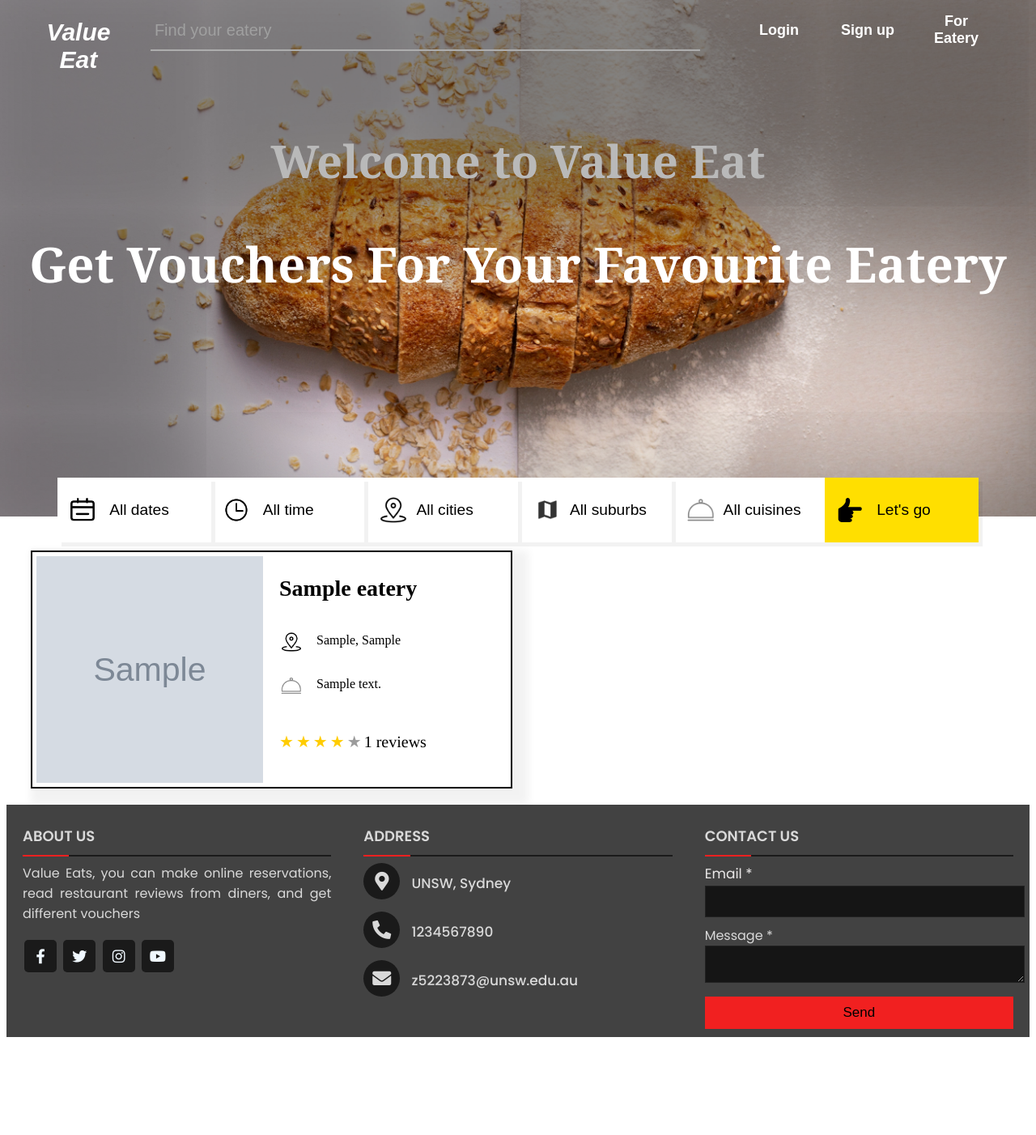
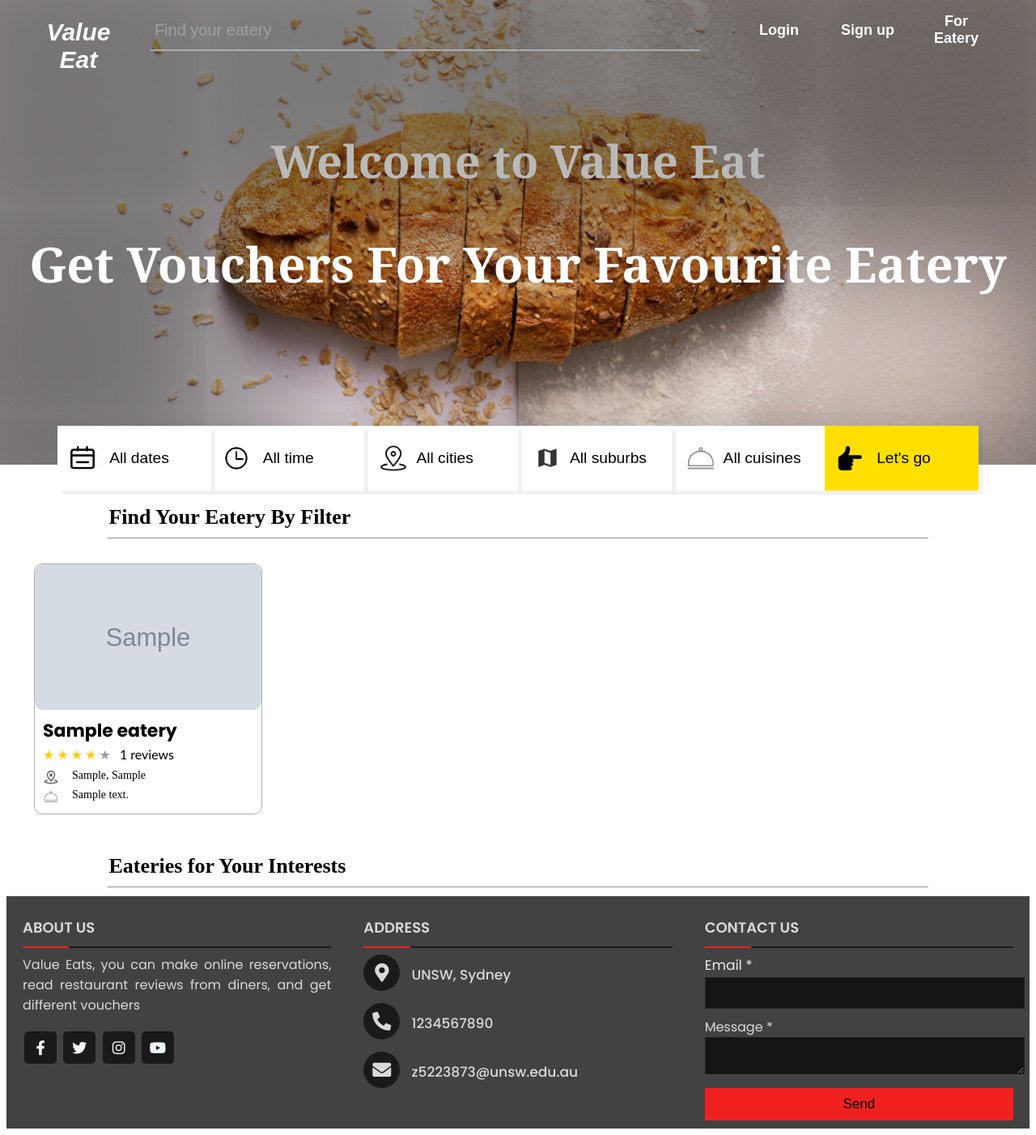
Before and after one commit to JoeZhao527/capstoneproject-comp3900-h13a-pass, a Flask app: page /diner/home in a window 1280 px wide. Shown: the whole page at 81% size. Before the commit the page ends 1281 px from the top, so only its background shows below. Run offline with Flask 2, Linux system fonts and the light colour scheme; tables that the repository leaves empty hold one stand-in row (values such as "Sample post"); grey boxes marked "Sample" are stand-in pictures.

Commit message:
update home ui

```diff
--- a/frontend/static/scripts/home.js
+++ b/frontend/static/scripts/home.js
@@ -309,6 +309,7 @@ const eatery_section = document.getElementById('eateries');
 
 submit_filter.onclick = () => {
     getFilterAndLoad();
+    submit_filter.scrollIntoView({ behavior: 'smooth' });
 }
 
 function getFilterAndLoad() {
@@ -347,13 +348,43 @@ function searchEateryByFilter(filter_data) {
     xhr.send(JSON.stringify(filter_data))
 }
 
+
 /**
  * Load the eateries into the main page
  * @param {Array} eateries a list of eateries, with eatery name, location, images etc.
  */
+let curr_pos = 0;
+
 function loadEateries(eateries) {
+    let eatery_length = Math.floor(eateries.length / 4)
+    if (eatery_length < 1) {
+        search_scroll_right.style.visibility = 'hidden';
+    }
+
+    console.log(eatery_length)
+    search_scroll_left.onclick = () => {
+        console.log(curr_pos)
+        if (curr_pos > 0) {
+            curr_pos = curr_pos - 1;
+            eateries_section.scroll({left: 1210*curr_pos, behavior: 'smooth'})
+        }
+        if (curr_pos == 0) search_scroll_left.style.visibility = 'hidden';
+        if (curr_pos != eatery_length) search_scroll_right.style.visibility = 'visible'
+    }
+
+    search_scroll_right.onclick = () => {
+        console.log(curr_pos)
+        if (curr_pos < eatery_length) {
+            curr_pos = curr_pos + 1;
+            eateries_section.scroll({left: 1210*curr_pos, behavior: 'smooth'})
+        }
+        if (curr_pos != 0) search_scroll_left.style.visibility = 'visible'
+        if (curr_pos == eatery_length) search_scroll_right.style.visibility = 'hidden'
+    }
+
     eatery_section.innerHTML = ''
     let default_img_src = '../static/images/food_1.jpg';
+
 
     for (let idx = 0; idx < eateries.length; idx++) {
         // address image icon
@@ -381,6 +412,7 @@ function loadEateries(eateries) {
         let h1 = document.createElement('h1');
 
         // make eatery name element
+        if (name.length > 20) name = name.substring(0,20) + '...'
         h1.innerHTML = name;
         name_div.appendChild(h1);
 
@@ -394,6 +426,7 @@ function loadEateries(eateries) {
         let eatery_img = new Image();
         if (img_src !== '') eatery_img.src = img_src;
         else eatery_img.src = default_img_src;
+        eatery_img.className = 'eatery-img'
         img_div.appendChild(eatery_img);
 
         // address span
@@ -402,8 +435,8 @@ function loadEateries(eateries) {
         addr_span.innerHTML = addr;
 
         // make address line
-        content_divs[0].appendChild(addr_img);
-        content_divs[0].appendChild(addr_span);
+        content_divs[1].appendChild(addr_img);
+        content_divs[1].appendChild(addr_span);
 
 
         // cuisine span
@@ -411,17 +444,17 @@ function loadEateries(eateries) {
         cuisine_span.className = 'child';
         cuisine_span.innerHTML = cuisine;
 
-        content_divs[1].appendChild(cuisine_img);
-        content_divs[1].appendChild(cuisine_span);
+        content_divs[2].appendChild(cuisine_img);
+        content_divs[2].appendChild(cuisine_span);
 
 
         // rating span, currently static
         let star_div = document.createElement('div')
         star_div.className = 'Stars'
         star_div.style = `--rating: ${avg_rating}`;
-        star_div.innerHTML = `${num_review} reviews`;
+        star_div.innerHTML = `\xa0 ${num_review} reviews`;
 
-        content_divs[2].appendChild(star_div);
+        content_divs[0].appendChild(star_div);
 
         // append name, address, cusine and stars to sub_container
         sub_container.appendChild(name_div);
@@ -441,6 +474,7 @@ function loadEateries(eateries) {
 
         eatery_section.appendChild(container);
     }
+
     /*
     <div>
         <div>
@@ -467,16 +501,10 @@ function loadEateries(eateries) {
 
 }
 
+/* scroll button logic */
+const search_scroll_left = document.getElementsByClassName('left-arrow')[0]
+const search_scroll_right = document.getElementsByClassName('right-arrow')[0]
+const eateries_section = document.getElementById('eateries');
+const total_width = eateries_section.offsetLeft;
+let cur_width = total_width;
 getFilterAndLoad();
-
-
-// fetch("../../templates/footer.html")
-//   .then(response => {
-//     return response.text()
-//   })
-//   .then(data => {
-//     document.querySelector("footer").innerHTML = data;
-//   });
-
-
-//document.getElementById("footer").innerHTML='<object type="text/html" data="footer.html" ></object>';
--- a/frontend/static/styles/home.css
+++ b/frontend/static/styles/home.css
@@ -17,7 +17,7 @@ body {
     background-repeat: no-repeat;
     background-position-y: center;
     margin: -3rem -1rem;
-    height: 40rem;
+    height: 36rem;
     box-shadow: inset 10rem 10rem 10rem 10rem rgba(0,0,0,0.5);
 }
 
@@ -38,8 +38,6 @@ body {
 
 /* filter */
 #filter {
-    position: sticky;
-    top: 0;
     width: 90%;
     margin: 0 auto;
     display: flex;
@@ -115,7 +113,132 @@ body {
     width: 30px !important;
 }
 
+/* new eateries */
+.eatery-title {
+    margin-left: 10%;
+    margin-bottom: 10px;
+    font-size: 26px;
+}
+
+.eatery-title-line {
+    width: 80%;
+}
+#eatery-container {
+    display: flex;
+    width: 78rem;
+    margin: 0 auto;
+    margin-top: 20px;
+}
+
+#eatery-container > button:hover {
+    cursor: pointer;
+    background-color: rgb(247, 247, 247);
+    border: 3px rgb(255, 223, 0) solid;
+}
+
+#eatery-container > button {
+    z-index: 1;
+    width: 3rem;
+    height: 3rem;
+    margin: auto 0;
+    background-color: rgb(231, 231, 231);
+    border-radius: 30px;
+    border: 3px rgb(231, 231, 231) solid;
+}
+
+.left-arrow {
+    visibility: hidden;
+    background-image: url('../images/left.png');
+    background-size: 60%;
+    background-position: center;
+    background-repeat: no-repeat;
+    margin-right: -2rem !important;
+}
+
+.right-arrow {
+    background-image: url('../images/right.png');
+    background-size: 60%;
+    background-position: center;
+    background-repeat: no-repeat;
+    margin-left: -2rem !important;
+}
+
+#eateries {
+    overflow-x: hidden;
+    white-space: nowrap;
+    height: 22rem;
+    width: 1210px;
+}
+
+#eateries > div:hover {
+    box-shadow: 5px 5px 5px 5px rgba(0,0,0,0.05);
+    cursor: pointer;
+}
+
+#eateries > div:hover .eatery-img{
+    width: 282px;
+    height: 182px;
+    margin-left: -1px;
+    margin-top: -2px;
+}
+
+#eateries > div {
+    display: inline-block;
+    float: none;
+    margin: 0;
+    height: 20rem;
+    width: 20rem;
+    padding-bottom: 15px !important;
+}
+
+.eatery-img {
+    width: 280px;
+    height: 180px;
+    background-size: 100%;
+    background-position: center;
+    border-radius: 10px;
+}
+
+#eateries > div > div > div{
+    margin-left: 10px;
+}
+#eateries h1 {
+    margin: 5px 0;
+    font-size: 22px;
+    font-family: 'Poppins', sans-serif;
+}
+
+#eateries > div {
+    background-color: white;
+    border: 1px solid rgb(175, 175, 175);
+    border-radius: 10px;
+    margin: 10px;
+    width: 280px;
+    height: auto;
+}
+
+.icon {
+    width: 20px;
+}
+
+.content > .child {
+    position: relative;
+    margin: 0;
+    bottom: 60%;
+    transform: translate(0, 40%);
+}
+
+.content > span {
+    left: 1rem;
+    font-size: 14px;
+}
+
+.Stars {
+    font-size: 16px !important;
+    font-family: 'Gill Sans', 'Gill Sans MT', Calibri, 'Trebuchet MS', sans-serif !important;
+}
 /* eateries */
+/*
 #eateries {
     display: flex;
     flex-wrap: wrap;
@@ -179,3 +302,4 @@ body {
 .Stars {
     margin-top: 2rem;
 }
+*/
--- a/frontend/templates/home.html
+++ b/frontend/templates/home.html
@@ -78,9 +78,13 @@
             </div>
         </div>
     </section>
-
-    <section id="eateries"></section>
-
+    <h1 class="eatery-title">Find Your Eatery By Filter</h1>
+    <hr class="eatery-title-line"/>
+    <section id="eatery-container">
+        <button class="left-arrow"></button>
+        <section id="eateries"></section>
+        <button class="right-arrow"></button>
+    </section>
     <section id="login-page">
         <div class="center">
             <h1>Login</h1>
@@ -108,6 +112,8 @@
             </form>
         </div>
     </section>
+    <h1 class="eatery-title">Eateries for Your Interests</h1>
+    <hr class="eatery-title-line"/>
     {% include "footer.html" %}
     <script src="../static/scripts/home.js"></script>
     <script src="../static/scripts/login.js"></script>
```
Also changed, not shown: frontend/static/images/left.png (added), frontend/static/images/right.png (added), 3 other files.
